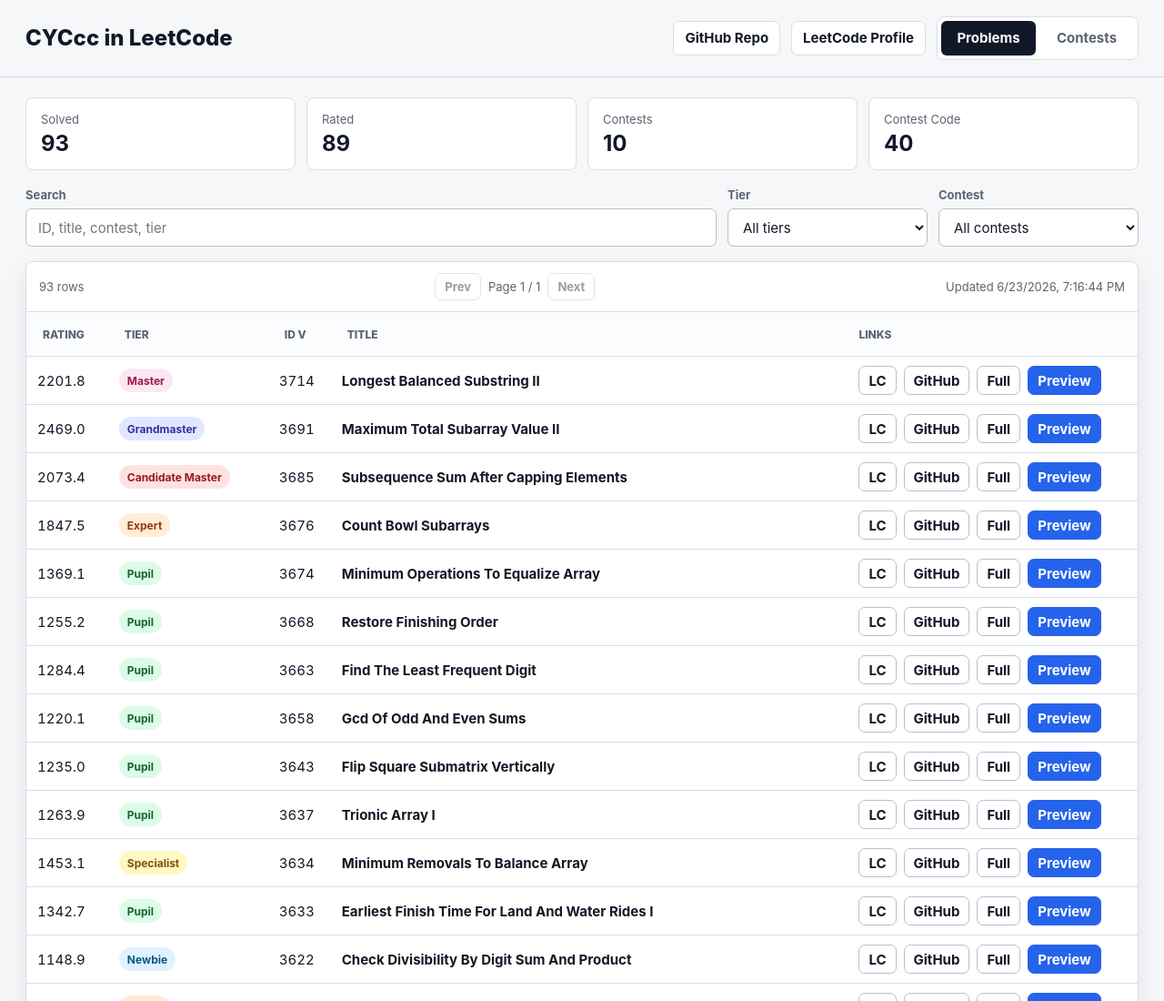
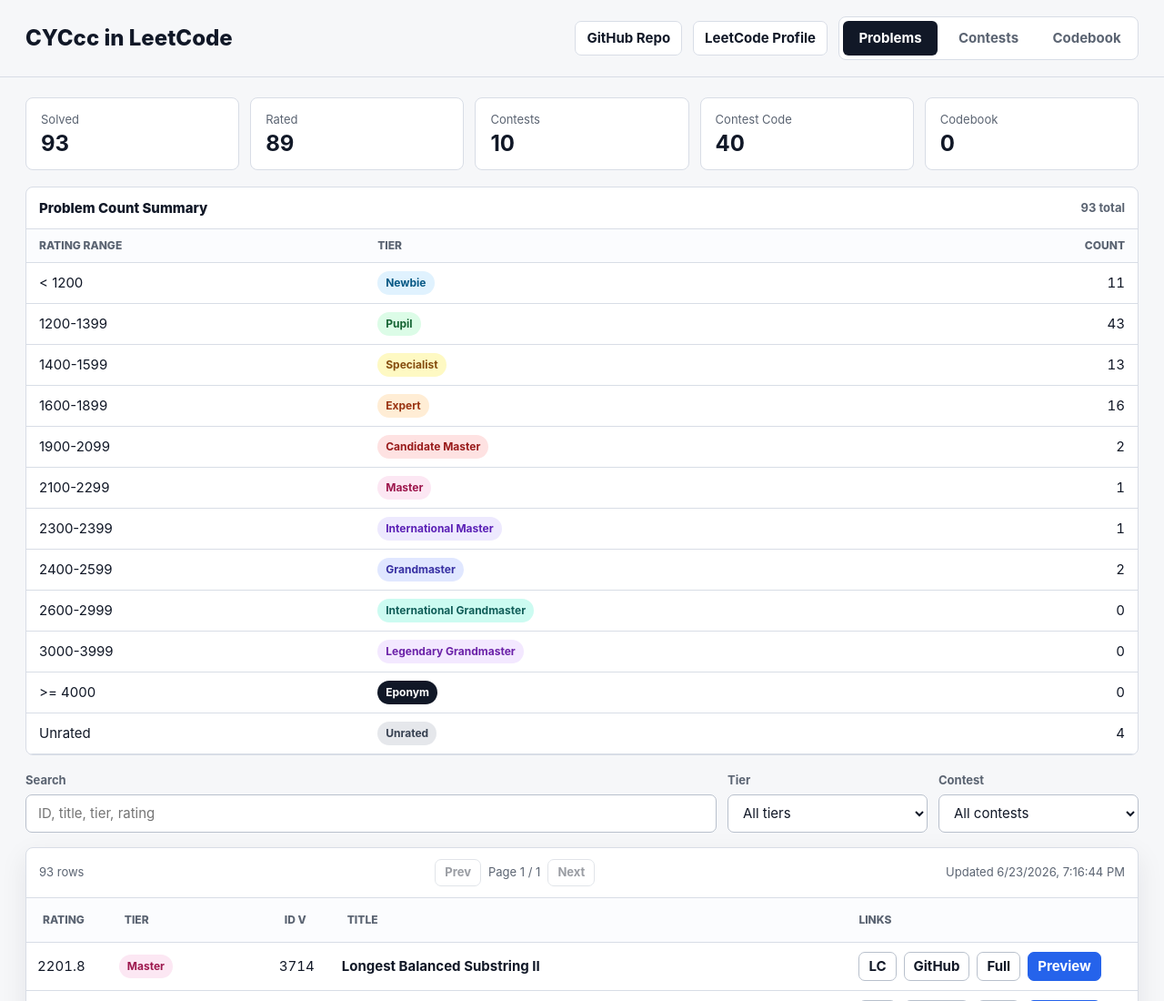
Before and after one commit to cyc6221/leetcode, a plain HTML site: page docs/index.html in a window 1280 px wide. Shown: the top 1100 px of the page at 91% size. Drawn offline with Linux system fonts and the light colour scheme.

Commit message:
Add site summary and codebook views

```diff
--- a/docs/assets/app.js
+++ b/docs/assets/app.js
@@ -6,6 +6,7 @@
     tiers: [],
     problems: [],
     contests: [],
+    codebook: [],
   };
 
   const state = {
@@ -19,6 +20,7 @@
     sort: {
       problems: { key: "id", dir: "desc" },
       contests: { key: "contestNumber", dir: "desc" },
+      codebook: { key: "group", dir: "asc" },
     },
   };
 
@@ -40,6 +42,9 @@
     statRated: document.getElementById("stat-rated"),
     statContests: document.getElementById("stat-contests"),
     statContestCode: document.getElementById("stat-contest-code"),
+    statCodebook: document.getElementById("stat-codebook"),
+    summaryBody: document.getElementById("summary-body"),
+    summaryTotal: document.getElementById("summary-total"),
   };
 
   const columnSets = {
@@ -57,10 +62,25 @@
       ["title", "Title"],
       ["actions", "Links"],
     ],
+    codebook: [
+      ["group", "Group"],
+      ["title", "Snippet"],
+      ["actions", "Links"],
+    ],
   };
 
   const escapeHtml = window.CodeTools.escapeHtml;
   const highlightCode = window.CodeTools.highlightCode;
+
+  function sourceRows() {
+    if (state.view === "contests") {
+      return data.contests || [];
+    }
+    if (state.view === "codebook") {
+      return data.codebook || [];
+    }
+    return data.problems || [];
+  }
 
   function normalize(value) {
     return String(value || "").toLowerCase();
@@ -100,6 +120,7 @@
         item.path,
         item.contest,
         item.contestType,
+        item.group,
       ].join(" ")
     );
   }
@@ -149,8 +170,13 @@
       });
     }
 
-    if (result === 0) {
+    if (result === 0 && typeof a.id === "number" && typeof b.id === "number") {
       result = a.id - b.id;
+    } else if (result === 0) {
+      result = String(a.title || a.path || "").localeCompare(String(b.title || b.path || ""), undefined, {
+        numeric: true,
+        sensitivity: "base",
+      });
     }
 
     return sort.dir === "asc" ? result : -result;
@@ -158,6 +184,10 @@
 
   function tierClass(item) {
     return `pill tier-${item.tierSlug || "unrated"}`;
+  }
+
+  function tierSummaryClass(tier) {
+    return `pill tier-${tier.slug || "unrated"}`;
   }
 
   function contestLabel(item) {
@@ -199,15 +229,34 @@
     els.head.innerHTML = `<tr>${cells}</tr>`;
   }
 
+  function renderSummary() {
+    const total = data.tiers.reduce((sum, tier) => sum + (tier.count || 0), 0);
+    els.summaryTotal.textContent = `${formatNumber(total)} total`;
+    els.summaryBody.innerHTML = data.tiers
+      .map(
+        (tier) => `
+          <tr>
+            <td>${escapeHtml(tier.label)}</td>
+            <td><span class="${tierSummaryClass(tier)}">${escapeHtml(tier.tier)}</span></td>
+            <td class="num">${formatNumber(tier.count)}</td>
+          </tr>
+        `
+      )
+      .join("");
+  }
+
   function actionCell(item) {
     const isOpen = state.openKey === item.key;
+    const leetcodeLink = item.leetcodeUrl
+      ? `<a class="button" href="${escapeHtml(item.leetcodeUrl)}" target="_blank" rel="noreferrer">LC</a>`
+      : "";
     const contestLink =
       state.view === "contests" && item.contestUrl
         ? `<a class="button" href="${escapeHtml(item.contestUrl)}" target="_blank" rel="noreferrer">Contest</a>`
         : "";
     return `
       <div class="action-row">
-        <a class="button" href="${escapeHtml(item.leetcodeUrl)}" target="_blank" rel="noreferrer">LC</a>
+        ${leetcodeLink}
         ${contestLink}
         <a class="button" href="${escapeHtml(item.githubUrl)}" target="_blank" rel="noreferrer">GitHub</a>
         <a class="button" href="${escapeHtml(codeViewUrl(item))}" target="_blank" rel="noreferrer">Full</a>
@@ -246,6 +295,18 @@
     `;
   }
 
+  function codebookRow(item) {
+    const open = state.openKey === item.key ? " is-open" : "";
+    return `
+      <tr class="data-row${open}" data-row-key="${escapeHtml(item.key)}">
+        <td><span class="pill codebook-pill">${escapeHtml(item.group)}</span></td>
+        <td class="title-cell">${escapeHtml(item.title)}</td>
+        <td>${actionCell(item)}</td>
+      </tr>
+      ${codeRow(item, 3)}
+    `;
+  }
+
   function codeRow(item, colspan) {
     if (state.openKey !== item.key) {
       return "";
@@ -266,12 +327,12 @@
   }
 
   function renderRows() {
-    const source = state.view === "problems" ? data.problems : data.contests;
-    const rows = filterRows(source).sort(compareRows);
+    const rows = filterRows(sourceRows()).sort(compareRows);
     const totalPages = Math.max(1, Math.ceil(rows.length / state.pageSize));
     state.page = Math.min(Math.max(1, state.page), totalPages);
     const start = (state.page - 1) * state.pageSize;
     const pageRows = rows.slice(start, start + state.pageSize);
+    const colspan = columnSets[state.view].length;
 
     els.count.textContent = `${formatNumber(rows.length)} rows`;
     els.pageStatus.textContent = `Page ${state.page} / ${totalPages}`;
@@ -279,17 +340,25 @@
     els.nextPage.disabled = state.page >= totalPages;
 
     if (!rows.length) {
-      els.body.innerHTML = `<tr><td class="empty" colspan="5">No matching rows.</td></tr>`;
+      els.body.innerHTML = `<tr><td class="empty" colspan="${colspan}">No matching rows.</td></tr>`;
       return;
     }
 
-    els.body.innerHTML = pageRows.map(state.view === "problems" ? problemRow : contestRow).join("");
+    const renderer =
+      state.view === "contests" ? contestRow : state.view === "codebook" ? codebookRow : problemRow;
+    els.body.innerHTML = pageRows.map(renderer).join("");
   }
 
   function renderControls() {
     const isProblems = state.view === "problems";
+    const isContests = state.view === "contests";
     els.tierControl.hidden = !isProblems;
-    els.contestControl.hidden = isProblems;
+    els.contestControl.hidden = !isContests;
+    els.search.placeholder = isContests
+      ? "ID, title, contest, rating"
+      : state.view === "codebook"
+        ? "Snippet, group, path"
+        : "ID, title, tier, rating";
   }
 
   function renderTabs() {
@@ -306,7 +375,7 @@
   }
 
   function setView(view) {
-    state.view = view === "contests" ? "contests" : "problems";
+    state.view = ["problems", "contests", "codebook"].includes(view) ? view : "problems";
     state.openKey = null;
     state.page = 1;
     render();
@@ -314,7 +383,7 @@
 
   function applyHash() {
     const hash = window.location.hash.replace(/^#\/?/, "");
-    setView(hash === "contests" ? "contests" : "problems");
+    setView(hash);
   }
 
   function populateTierFilter() {
@@ -403,8 +472,7 @@
       const copy = event.target.closest("[data-copy-code]");
       if (copy) {
         const key = copy.dataset.copyCode;
-        const rows = state.view === "problems" ? data.problems : data.contests;
-        const item = rows.find((row) => row.key === key);
+        const item = sourceRows().find((row) => row.key === key);
         if (!item || !navigator.clipboard) {
           return;
         }
@@ -421,11 +489,13 @@
   }
 
   function boot() {
+    renderSummary();
     populateTierFilter();
     els.statProblems.textContent = formatNumber(data.summary.problemCount);
     els.statRated.textContent = formatNumber(data.summary.ratedProblemCount);
     els.statContests.textContent = formatNumber(data.summary.contestCount);
     els.statContestCode.textContent = formatNumber(data.summary.contestSolutionCount);
+    els.statCodebook.textContent = formatNumber(data.summary.codebookCount);
     els.updatedAt.textContent = formatDate(data.generatedAt);
     bindEvents();
     applyHash();
--- a/docs/assets/styles.css
+++ b/docs/assets/styles.css
@@ -136,7 +136,7 @@
 
 .stats {
   display: grid;
-  grid-template-columns: repeat(4, minmax(140px, 1fr));
+  grid-template-columns: repeat(auto-fit, minmax(140px, 1fr));
   gap: 12px;
   margin-bottom: 18px;
 }
@@ -159,6 +159,55 @@
 .stat strong {
   font-size: 24px;
   line-height: 1.1;
+}
+
+.summary-panel {
+  overflow: hidden;
+  margin-bottom: 18px;
+  border: 1px solid var(--line);
+  border-radius: 8px;
+  background: var(--panel);
+}
+
+.summary-heading {
+  display: flex;
+  align-items: center;
+  justify-content: space-between;
+  gap: 16px;
+  padding: 12px 14px;
+  border-bottom: 1px solid var(--line);
+}
+
+.summary-heading h2 {
+  margin: 0;
+  font-size: 15px;
+  font-weight: 760;
+  letter-spacing: 0;
+}
+
+.summary-heading span {
+  color: var(--muted);
+  font-size: 13px;
+  font-weight: 680;
+}
+
+.summary-scroll {
+  overflow: auto;
+}
+
+.summary-table {
+  min-width: 560px;
+  box-shadow: none;
+}
+
+.summary-table th,
+.summary-table td {
+  padding: 9px 14px;
+}
+
+.summary-table th:last-child,
+.summary-table td:last-child {
+  text-align: right;
 }
 
 .controls {
@@ -328,6 +377,11 @@
 .pill.high {
   background: #fff7ed;
   color: var(--amber);
+}
+
+.codebook-pill {
+  background: #ecfeff;
+  color: #155e75;
 }
 
 .tier-0000-1199-newbie {
--- a/docs/index.html
+++ b/docs/index.html
@@ -17,6 +17,7 @@
         <nav class="tabs" aria-label="Views">
           <button class="tab is-active" type="button" data-view="problems">Problems</button>
           <button class="tab" type="button" data-view="contests">Contests</button>
+          <button class="tab" type="button" data-view="codebook">Codebook</button>
         </nav>
       </div>
     </header>
@@ -38,6 +39,29 @@
         <div class="stat">
           <span class="stat-label">Contest Code</span>
           <strong id="stat-contest-code">0</strong>
+        </div>
+        <div class="stat">
+          <span class="stat-label">Codebook</span>
+          <strong id="stat-codebook">0</strong>
+        </div>
+      </section>
+
+      <section class="summary-panel" aria-label="Problem count summary">
+        <div class="summary-heading">
+          <h2>Problem Count Summary</h2>
+          <span id="summary-total">0 total</span>
+        </div>
+        <div class="summary-scroll">
+          <table class="summary-table">
+            <thead>
+              <tr>
+                <th>Rating Range</th>
+                <th>Tier</th>
+                <th>Count</th>
+              </tr>
+            </thead>
+            <tbody id="summary-body"></tbody>
+          </table>
         </div>
       </section>
 
```
Also changed, not shown: docs/assets/code.js (+21 -5 lines), 1 other file.
